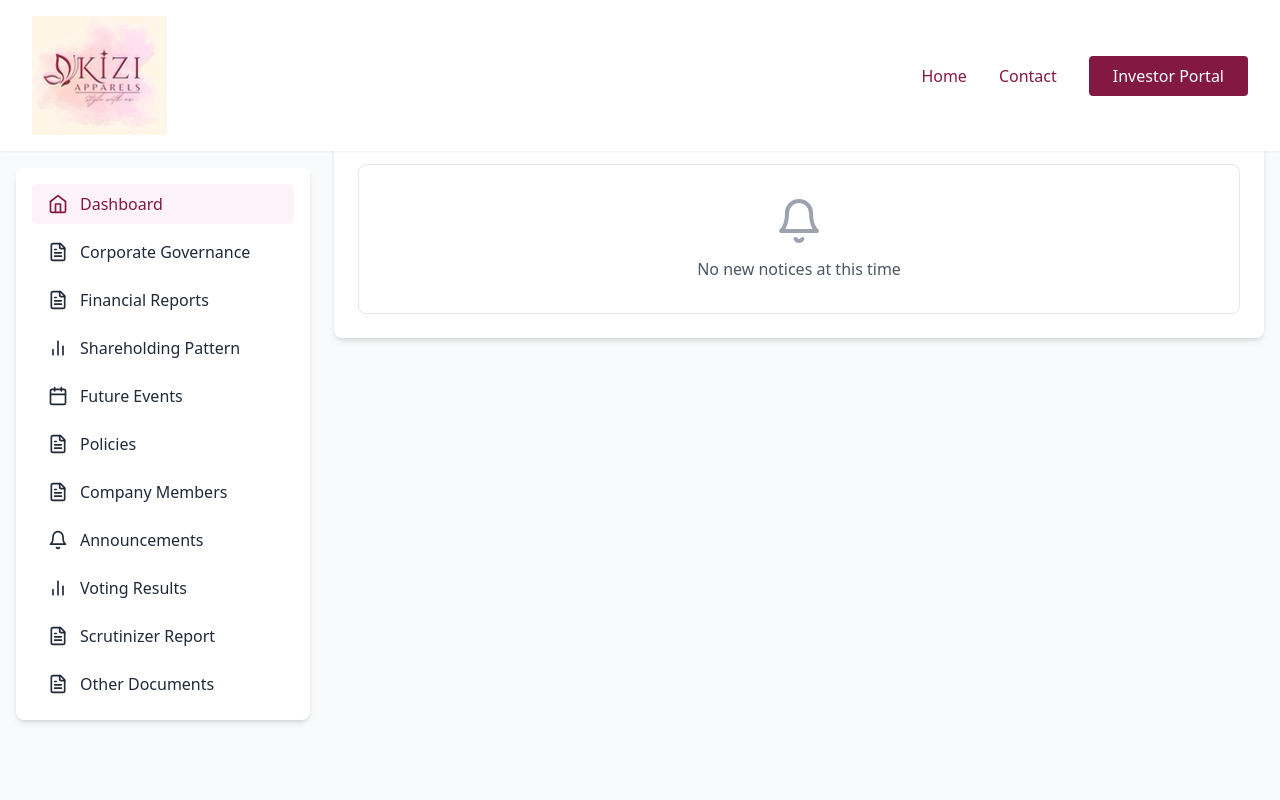
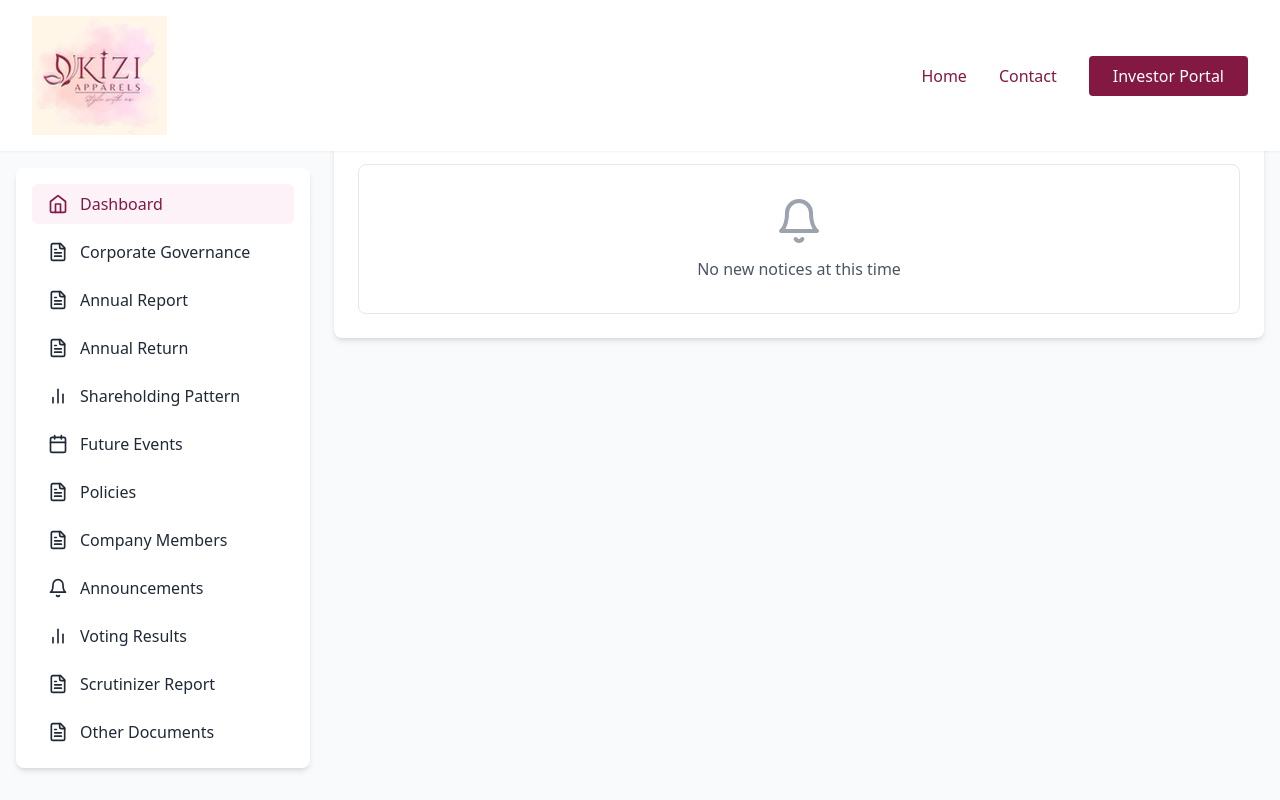
Before and after one commit to King-Auther/Kizi_website, a React (Vite) app: page /investor-portal in a window 1280 px wide. Shown: the top 800 px of the page. Built offline with nearby package versions, Linux system fonts and the light colour scheme.

Commit message:
Investor Portal: move financial reports to Annual Return; add Annual Report tab; remove Financial Reports tab; update Scrutinizer Report list

```diff
--- a/src/pages/InvestorPortal.tsx
+++ b/src/pages/InvestorPortal.tsx
@@ -277,12 +277,49 @@ const InvestorPortal: React.FC = () => {
     MGT7: '/pdf_links/Annual return.pdf',
   };
 
-  const financialReports = [
-    {
-      name: 'MGT7 2024-2025',
+
+  const scrutinizerReports = [
+    {
+      name: "Scrutinizer's Report - 2025",
+      date: '2025',
+      size: 'PDF',
+      url: '/pdf_links/Scrutinizer Report _2025.pdf'
+    }
+  ];
+
+  const annualReports = [
+    {
+      name: 'Annual Report for the Year Ended 2024-2025',
+      date: 'March 31, 2025',
+      size: 'PDF',
+      url: pdfFiles.AnualReport
+    },
+    {
+      name: 'Annual Report for the Year Ended 2023-2024',
+      date: 'March 31, 2024',
+      size: 'PDF',
+      url: '/pdf_links/ANNUAL_REPORT_KIZI_31.03.2024.pdf'
+    },
+    {
+      name: 'Annual Report for the Year Ended 2022-2023',
+      date: 'March 31, 2023',
+      size: 'PDF',
+      url: '/pdf_links/ANNUAL REPORT 2022-23.pdf'
+    }
+  ];
+
+  const annualReturns = [
+    {
+      name: 'MGT-7 Annual Return 2024-2025',
       date: 'FY 2024-25',
-      size: '5.32 MB',
+      size: 'PDF',
       url: pdfFiles.MGT7
+    },
+    {
+      name: 'MGT-9 Annual Return Extract',
+      date: 'March 31, 2025',
+      size: 'PDF',
+      url: pdfFiles.MGTReport
     },
     {
       name: 'Results for the Half Year and Year Ended 31st March, 2025',
@@ -297,12 +334,6 @@ const InvestorPortal: React.FC = () => {
       url: pdfFiles.reportSep2024
     },
     {
-      name: 'Annual Report for the Year Ended 2023-2024',
-      date: 'March 31, 2024',
-      size: '3.1 MB',
-      url: pdfFiles.reportMarch2024
-    },
-    {
       name: 'For The Period Ended 30 June, 2023',
       date: 'June 30, 2023',
       size: '20 MB',
@@ -313,39 +344,6 @@ const InvestorPortal: React.FC = () => {
       date: 'March 31, 2023',
       size: '9.9 MB',
       url: pdfFiles.reportMarch2023
-    },
-    {
-      name: 'Annual Report for the Year Ended 2022-2023',
-      date: 'March 31, 2023',
-      size: '3.9 MB',
-      url: '/pdf_links/ANNUAL REPORT 2022-23.pdf'
-    },
-    {
-      name: 'Annual Report for the Year Ended 2024-2025',
-      date: 'March 31, 2024',
-      size: '3.9 MB',
-      url: pdfFiles.AnualReport
-    },
-    {
-      name: 'MGT9',
-      date: 'March 31, 2025',
-      size: '3.9 MB',
-      url: pdfFiles.MGTReport
-    }
-  ];
-
-  const scrutinizerReports = [
-    {
-      name: "Scrutinizer's Report - 2025",
-      date: '2025',
-      size: 'PDF',
-      url: '/pdf_links/Scrutinizer Report _2025.pdf'
-    },
-    {
-      name: "Scrutinizer's Report - 27 September 2024",
-      date: 'September 27, 2024',
-      size: 'PDF',
-      url: '/pdf_links/VOTING RESULT_ 27-09-2024.pdf'
     }
   ];
 
@@ -421,13 +419,22 @@ const InvestorPortal: React.FC = () => {
                   Corporate Governance
                 </button>
                 <button
-                  onClick={() => setActiveTab('reports')}
+                  onClick={() => setActiveTab('annualReport')}
                   className={`w-full text-left px-4 py-2 rounded-md flex items-center ${
-                    activeTab === 'reports' ? 'bg-primary-50 text-primary-900' : 'hover:bg-gray-50'
+                    activeTab === 'annualReport' ? 'bg-primary-50 text-primary-900' : 'hover:bg-gray-50'
                   }`}
                 >
                   <FileText className="h-5 w-5 mr-3" />
-                  Financial Reports
+                  Annual Report
+                </button>
+                <button
+                  onClick={() => setActiveTab('annualReturn')}
+                  className={`w-full text-left px-4 py-2 rounded-md flex items-center ${
+                    activeTab === 'annualReturn' ? 'bg-primary-50 text-primary-900' : 'hover:bg-gray-50'
+                  }`}
+                >
+                  <FileText className="h-5 w-5 mr-3" />
+                  Annual Return
                 </button>
                 <button
                   onClick={() => setActiveTab('shareholding')}
@@ -584,12 +591,43 @@ const InvestorPortal: React.FC = () => {
                 </div>
               </div>
             )}
-            {activeTab === 'reports' && (
+
+            {activeTab === 'annualReport' && (
               <div className="bg-white rounded-lg shadow-md">
                 <div className="p-6">
-                  <h2 className="text-xl font-semibold text-gray-900 mb-4">Financial Reports</h2>
+                  <h2 className="text-xl font-semibold text-gray-900 mb-4">Annual Report</h2>
                   <div className="space-y-4">
-                    {financialReports.map((report, index) => (
+                    {annualReports.map((report, index) => (
+                      <div key={index} className="flex items-center justify-between p-4 hover:bg-gray-50 rounded-lg border">
+                        <div className="flex items-center">
+                          <FileText className="h-5 w-5 text-gray-400 mr-3" />
+                          <div>
+                            <p className="font-medium text-gray-900">{report.name}</p>
+                            <p className="text-sm text-gray-500">Published: {report.date}</p>
+                          </div>
+                        </div>
+                        <a
+                          href={report.url}
+                          className="flex items-center text-blue-600 hover:text-blue-800"
+                          target="_blank"
+                          rel="noopener noreferrer"
+                        >
+                          <FileText className="h-5 w-5 mr-1" />
+                          <span>View PDF</span>
+                        </a>
+                      </div>
+                    ))}
+                  </div>
+                </div>
+              </div>
+            )}
+
+            {activeTab === 'annualReturn' && (
+              <div className="bg-white rounded-lg shadow-md">
+                <div className="p-6">
+                  <h2 className="text-xl font-semibold text-gray-900 mb-4">Annual Return</h2>
+                  <div className="space-y-4">
+                    {annualReturns.map((report, index) => (
                       <div key={index} className="flex items-center justify-between p-4 hover:bg-gray-50 rounded-lg border">
                         <div className="flex items-center">
                           <FileText className="h-5 w-5 text-gray-400 mr-3" />
```
